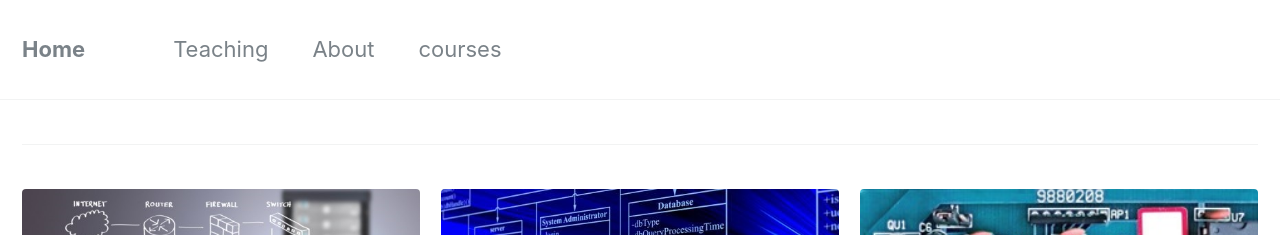
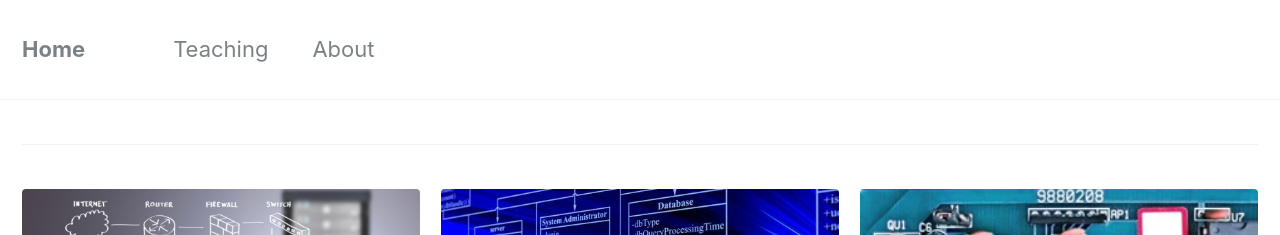
Before and after one commit to alaidi/alaidi.github.io, a Jekyll site: the page built from _pages/home.md, in a window 1280 px wide. Shown: the top 235 px of the page. Built offline with Jekyll 4.4.1, drawn with Linux system fonts in a browser that asks for light colours.

Commit message:
update navia

```diff
--- a/_data/navigation.yml
+++ b/_data/navigation.yml
@@ -27,8 +27,7 @@ main:
   - title: "About"
     url: /about/
 
-  - title: "courses"
-    url: /cours/
+
 
 #  - title: "Sample Posts"
 #    url: /year-archive/
```
